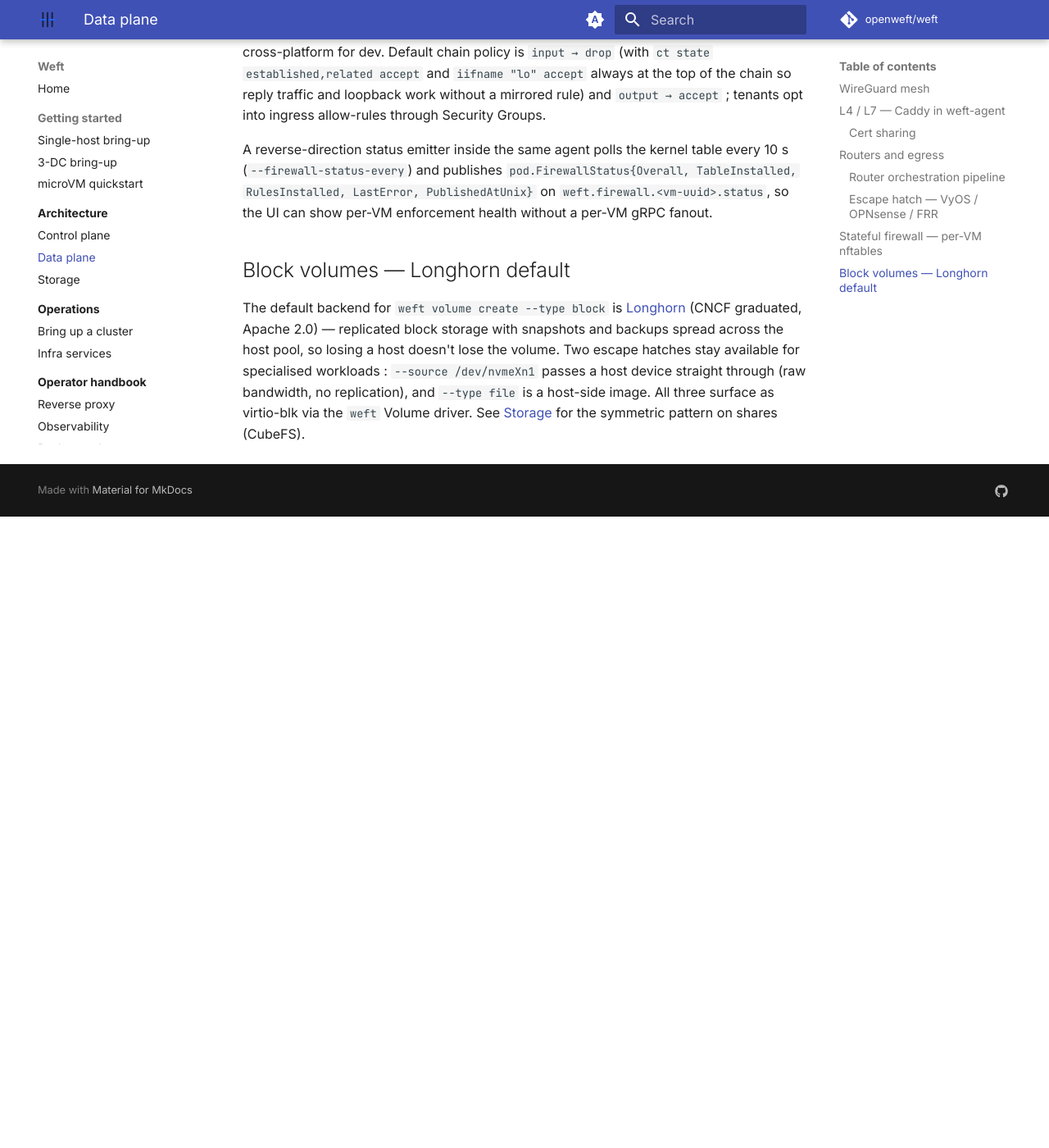
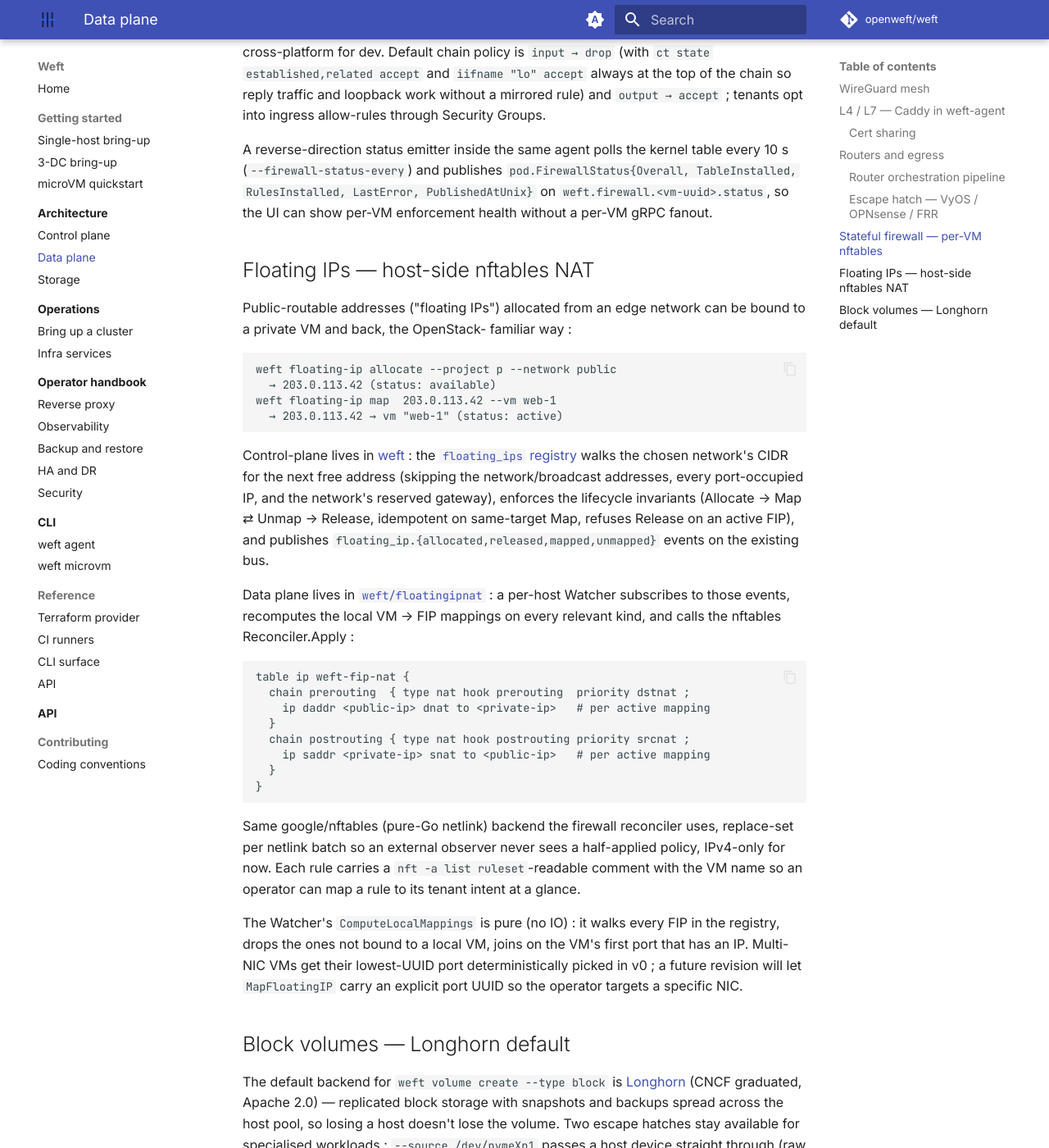
Before and after one commit to openweft/openweft.github.io, an MkDocs documentation site: the page built from docs/architecture/data-plane.md, in a window 1280 px wide and 1400 px high, scrolled down 3781 px. Shown: the whole window at 82% size. Built offline with MkDocs 1.6.1 and Material for MkDocs 9.7.7, drawn with Linux system fonts in a browser that asks for light colours; comment, search, counter and statistics services are not loaded; before the commit the page ends 4411 px from its top, so only the background shows below that.

Commit message:
docs: floating-IP NAT pipeline in data-plane.md
Documents the OpenStack-equivalent Floating-IP surface that
landed across weft@7df5986 (control plane : registry + adapter +
gRPC handlers + tests), weft@738d91f (nftables reconciler), and
weft@c5f55e8 (host-side Watcher). Walks through the lifecycle
(Allocate → Map ⇄ Unmap → Release), the events the publisher
emits, the nftables table shape the reconciler installs (table
"ip weft-fip-nat" with prerouting DNAT + postrouting SNAT), and
the multi-NIC v0 picking rule (lowest-UUID port).

````diff
--- a/docs/architecture/data-plane.md
+++ b/docs/architecture/data-plane.md
@@ -193,6 +193,60 @@ LastError, PublishedAtUnix}` on `weft.firewall.<vm-uuid>.status`,
 so the UI can show per-VM enforcement health without a per-VM
 gRPC fanout.
 
+## Floating IPs — host-side nftables NAT
+
+Public-routable addresses ("floating IPs") allocated from an edge
+network can be bound to a private VM and back, the OpenStack-
+familiar way :
+
+```
+weft floating-ip allocate --project p --network public
+  → 203.0.113.42 (status: available)
+weft floating-ip map  203.0.113.42 --vm web-1
+  → 203.0.113.42 → vm "web-1" (status: active)
+```
+
+Control-plane lives in [weft](https://github.com/openweft/weft) :
+the [`floating_ips` registry](https://github.com/openweft/weft/blob/main/floating_ips.go)
+walks the chosen network's CIDR for the next free address (skipping
+the network/broadcast addresses, every port-occupied IP, and the
+network's reserved gateway), enforces the lifecycle invariants
+(Allocate → Map ⇄ Unmap → Release, idempotent on same-target
+Map, refuses Release on an active FIP), and publishes
+`floating_ip.{allocated,released,mapped,unmapped}` events on the
+existing bus.
+
+Data plane lives in
+[`weft/floatingipnat`](https://github.com/openweft/weft/tree/main/floatingipnat) :
+a per-host Watcher subscribes to those events, recomputes the
+local VM → FIP mappings on every relevant kind, and calls the
+nftables Reconciler.Apply :
+
+```
+table ip weft-fip-nat {
+  chain prerouting  { type nat hook prerouting  priority dstnat ;
+    ip daddr <public-ip> dnat to <private-ip>   # per active mapping
+  }
+  chain postrouting { type nat hook postrouting priority srcnat ;
+    ip saddr <private-ip> snat to <public-ip>   # per active mapping
+  }
+}
+```
+
+Same google/nftables (pure-Go netlink) backend the firewall
+reconciler uses, replace-set per netlink batch so an external
+observer never sees a half-applied policy, IPv4-only for now.
+Each rule carries a `nft -a list ruleset`-readable comment with
+the VM name so an operator can map a rule to its tenant intent
+at a glance.
+
+The Watcher's `ComputeLocalMappings` is pure (no IO) : it walks
+every FIP in the registry, drops the ones not bound to a local
+VM, joins on the VM's first port that has an IP. Multi-NIC VMs
+get their lowest-UUID port deterministically picked in v0 ; a
+future revision will let `MapFloatingIP` carry an explicit port
+UUID so the operator targets a specific NIC.
+
 ## Block volumes — Longhorn default
 
 The default backend for `weft volume create --type block` is
````
